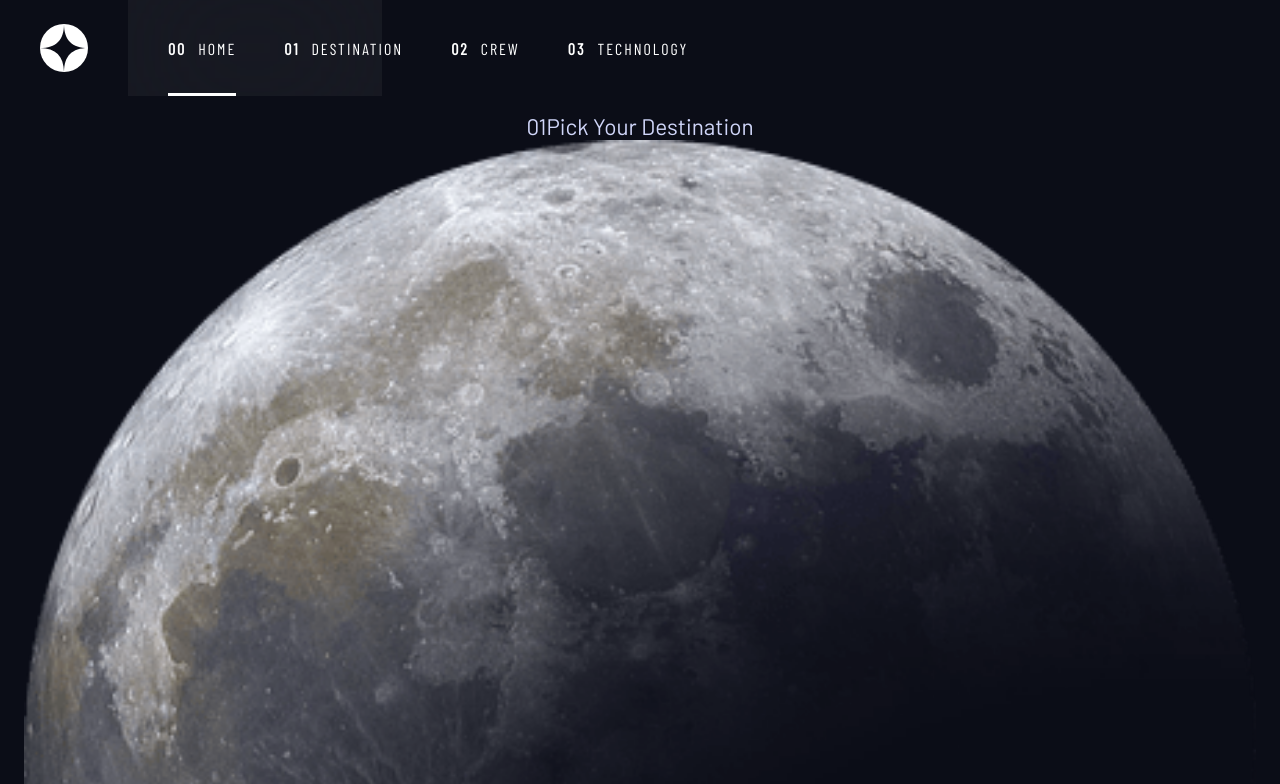
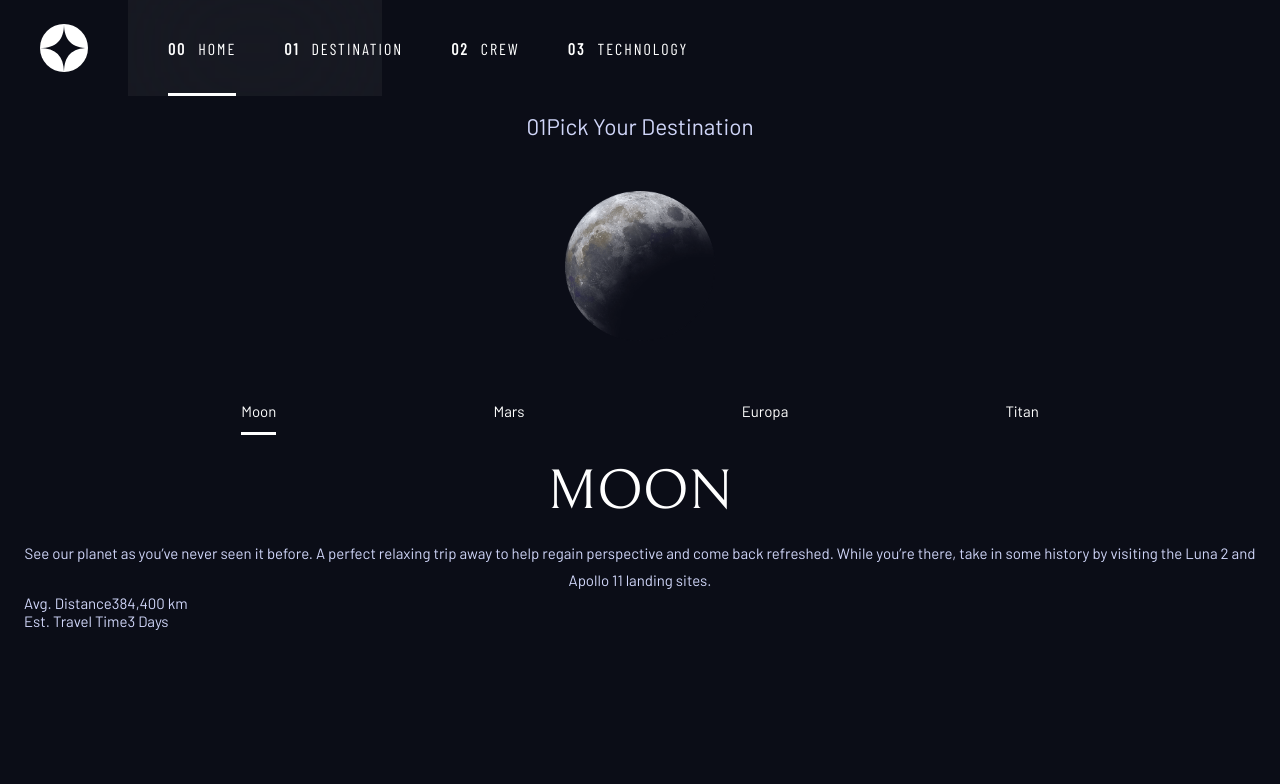
Before and after one commit to briangesteban/space-tourism-website, a React (Vite) app: page /destination/europa in a window 1280 px wide. Shown: the top 784 px of the page. Built offline with nearby package versions, Linux system fonts and the light colour scheme.

Commit message:
Update focus state on Navigation Menu states

```diff
--- a/src/components/DestinationContent/DestinationContent.scss
+++ b/src/components/DestinationContent/DestinationContent.scss
@@ -1,4 +1,5 @@
 @use "../../styles/colors" as *;
+@use "../../styles/typography" as *;
 
 .destination {
   &__page-title {
@@ -9,13 +10,22 @@
   }
 
   &__wrapper {
+    &:first-of-type {
+      display: flex;
+      justify-content: center;
+      align-items: center;
+    }
   }
 
   &__image-stack {
   }
 
   &__image {
-    width: 100%;
+    width: 9.375rem;
+    height: 9.375rem;
+    aspect-ratio: 1/1;
+    margin-top: 3.15625rem;
+    margin-bottom: 3.65625rem;
   }
 
   &__nav {
@@ -28,6 +38,7 @@
       text-decoration: none;
       letter-spacing: 0.15;
       position: relative;
+      z-index: -1;
 
       &::after {
         content: "";
@@ -63,9 +74,18 @@
   }
 
   &__title {
+    font-family: $fs-bellefair;
+    font-size: 3.5rem;
+    font-weight: normal;
+    color: $clr-neut-lgt;
+    text-align: center;
+    text-transform: uppercase;
+    margin-bottom: 1rem;
   }
 
   &__details {
+    line-height: 1.8;
+    text-align: center;
   }
 }
 
--- a/src/components/HeroSection/HeroSection.tsx
+++ b/src/components/HeroSection/HeroSection.tsx
@@ -1,6 +1,12 @@
+import { useSelector } from "react-redux";
+import { RootState } from "../../utils/redux/state/store";
 import "./HeroSection.scss";
 
 const HeroSection = () => {
+  const navState: boolean = useSelector(
+    (state: RootState): boolean => state.isNavOpen.value
+  );
+
   return (
     <header className="hero-section">
       <div className="hero-section__wrapper">
@@ -18,7 +24,9 @@ const HeroSection = () => {
         </p>
       </div>
       <div className="hero-section__wrapper">
-        <button className="hero-section__btn-cta">Explore</button>
+        <button tabIndex={navState ? -1 : 0} className="hero-section__btn-cta">
+          Explore
+        </button>
       </div>
     </header>
   );
--- a/src/components/NavigationBar/NavigationBar.scss
+++ b/src/components/NavigationBar/NavigationBar.scss
@@ -84,7 +84,6 @@
     max-width: 15.875rem;
     position: fixed;
     inset: 0 -15.875rem auto auto;
-    z-index: 99;
     transition: inset 500ms;
     pointer-events: auto;
 
--- a/src/components/NavigationBar/NavigationBar.tsx
+++ b/src/components/NavigationBar/NavigationBar.tsx
@@ -17,6 +17,7 @@ const NavigationBar = () => {
     <nav className="nav-bar">
       <Link
         to="/home"
+        tabIndex={navState ? -1 : 0}
         className="nav-bar__link"
         aria-label="Go to Space Tourism Home Page"
       >
@@ -43,6 +44,7 @@ const NavigationBar = () => {
         <div className="nav-bar__navigation">
           <div className="nav-bar__btn-wrapper nav-bar__btn-wrapper--close">
             <button
+              tabIndex={navState ? 0 : -1}
               className="nav-bar__btn-close"
               onClick={() => {
                 dispatch(close());
@@ -57,6 +59,7 @@ const NavigationBar = () => {
           </div>
           <Link
             to="/home"
+            tabIndex={navState ? 0 : -1}
             className="nav-bar__navigation-link nav-bar__navigation-link--active"
             aria-label="Go to Home Page"
           >
@@ -70,6 +73,7 @@ const NavigationBar = () => {
           </Link>
           <Link
             to="/destination/moon"
+            tabIndex={navState ? 0 : -1}
             className="nav-bar__navigation-link"
             aria-label="Go to Destination Page"
           >
@@ -83,6 +87,7 @@ const NavigationBar = () => {
           </Link>
           <Link
             to="/"
+            tabIndex={navState ? 0 : -1}
             className="nav-bar__navigation-link"
             aria-label="Go to Crew Page"
           >
@@ -96,6 +101,7 @@ const NavigationBar = () => {
           </Link>
           <Link
             to="/"
+            tabIndex={navState ? 0 : -1}
             className="nav-bar__navigation-link"
             aria-label="Go to Technology Page"
           >
```
